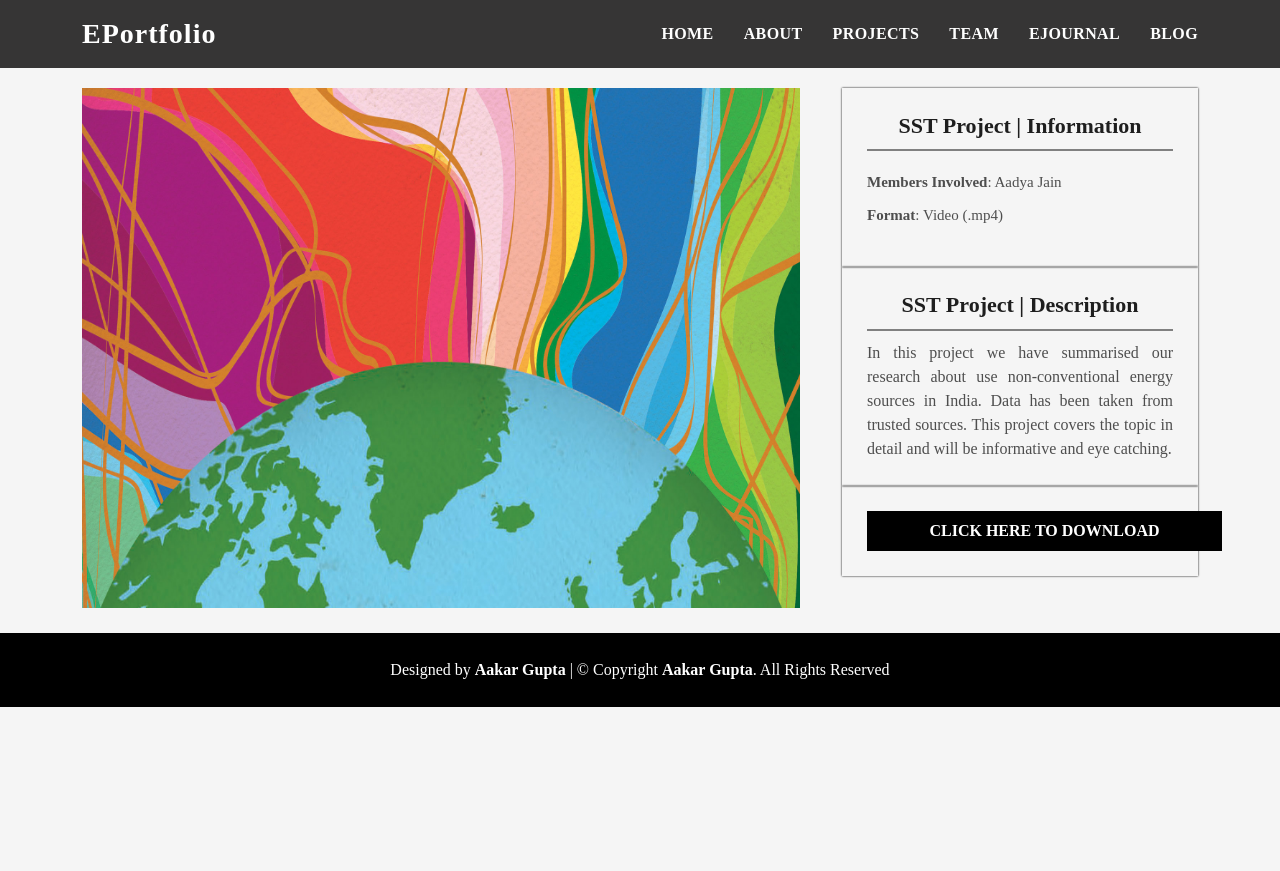
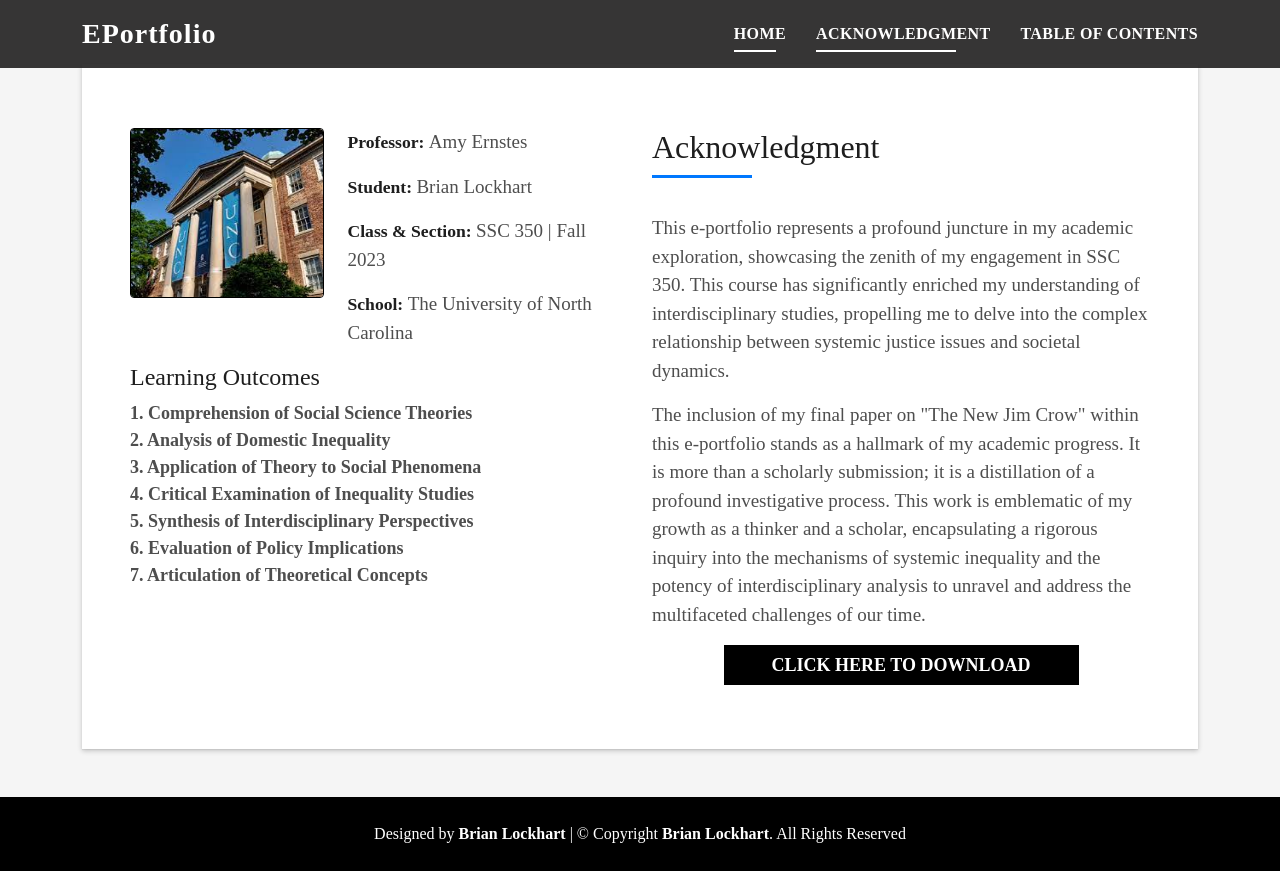
Before and after one commit to DeviScript/LockhartFolio, a website: page html/projects/ssc350.html in a window 1280 px wide. Before the commit the page ends 800 px from the top, so only its background shows below. Drawn offline with Linux system fonts and the light colour scheme.

Commit message:
updated ssc350

```diff
--- a/html/projects/ssc350.html
+++ b/html/projects/ssc350.html
@@ -5,10 +5,12 @@
   <meta charset="utf-8">
   <meta content="width=device-width, initial-scale=1.0" name="viewport">
 
-    <title>Group 1 (10B) | SST</title>
+  <title>SSC 350</title>
 
   <link href="https://www.freeiconspng.com/thumbs/book-icon/book-stack-icon--icon-search-engine-16.png" rel="icon">
-    <link href="https://upload.wikimedia.org/wikipedia/commons/thumb/b/b2/Black_book_icon.svg/1024px-Black_book_icon.svg.png" rel="apple-touch-icon">
+  <link
+    href="https://upload.wikimedia.org/wikipedia/commons/thumb/b/b2/Black_book_icon.svg/1024px-Black_book_icon.svg.png"
+    rel="apple-touch-icon">
 
   <link href="../../assets/vendor/bootstrap/css/bootstrap.min.css" rel="stylesheet">
   <link href="../../assets/vendor/bootstrap-icons/bootstrap-icons.css" rel="stylesheet">
@@ -25,56 +27,86 @@
 
       <nav id="navbar" class="navbar">
         <ul>
-              <li><a class="nav-link scrollto" href="../../index.html#hero">Home</a></li>
-              <li><a class="nav-link scrollto" href="../../index.html#about">About</a></li>
-              <li><a class="nav-link scrollto" href="../../index.html#projects">Projects</a></li>
-              <li><a class="nav-link scrollto" href="../../index.html#work">Team</a></li>
-              <li><a class="nav-link scrollto" href="../../index.html#ejournal">Ejournal</a></li>
-              <li><a class="nav-link scrollto" href="../../index.html#blog">Blog</a></li>
+          <li><a class="nav-link scrollto active" href="#hero">Home</a></li>
+          <li><a class="nav-link scrollto" href="../../index.html#about">Acknowledgment</a></li>
+          <li><a class="nav-link scrollto" href="../../index.html#projects">Table of Contents</a></li>
         </ul>
         <i class="bi bi-list mobile-nav-toggle"></i>
       </nav>
     </div>
+
   </header>
-    <div class="project-detail">
   <main id="main">
-        <!-- ======= Portfolio Details Section ======= -->
-        <section id="portfolio-details" class="portfolio-details">
+    <!-- ======= About Section ======= -->
+    <section id="about" class="about-mf sect-pt4 route">
       <div class="container">
-
-            <div class="row gy-4">
-
-                <div class="col-lg-8">
-                <div class="portfolio-details-slider swiper-container">
-                    <img src="../../assets/img/sst.jpg">
+        <div class="row">
+          <div class="col-sm-12">
+            <div class="box-shadow-full">
+              <div class="row">
+                <!-- First Column -->
+                <div class="col-md-6">
+                  <div class="row">
+                    <div class="col-sm-6 col-md-5">
+                      <div class="about-img">
+                        <img src="..\..\assets\img\Apeejay Noida.png" class="img-fluid rounded b-shadow-a" alt="">
                       </div>
                     </div>
-
-                <div class="col-lg-4">
+                    <div class="col-sm-6 col-md-7">
+                      <div class="about-info">
+                        <p><span class="title-s">Professor: </span> <span>Amy Ernstes</span></p>
+                        <p><span class="title-s">Student: </span> <span>Brian Lockhart</span></p>
+                        <p><span class="title-s">Class & Section: </span> <span>SSC 350 | Fall 2023</span></p>
+                        <p><span class="title-s">School: </span> <span>The University of North Carolina</span></p>
+                      </div>
+                    </div>
+                  </div>
+                  <div class="skill-mf">
+                    <h4>Learning Outcomes</h4>
+                    <span><b>1. Comprehension of Social Science Theories</b></span><br>
+                    <span><b>2. Analysis of Domestic Inequality</b></span><br>
+                    <span><b>3. Application of Theory to Social Phenomena</b></span><br>
+                    <span><b>4. Critical Examination of Inequality Studies</b></span><br>
+                    <span><b>5. Synthesis of Interdisciplinary Perspectives</b></span><br>
+                    <span><b>6. Evaluation of Policy Implications</b></span><br>
+                    <span><b>7. Articulation of Theoretical Concepts</b></span><br>
+                  </div>
+                </div>
+                <!-- Second Column -->
+                <div class="col-md-6">
+                  <div class="about-me pt-4 pt-md-0">
+                    <div class="title-box-2">
+                      <h5 class="title-left">
+                        Acknowledgment
+                      </h5>
+                    </div>
+                    <p class="lead">
+                      This e-portfolio represents a profound juncture in my academic exploration, showcasing the zenith
+                      of my engagement in SSC 350. This course has significantly enriched my understanding of
+                      interdisciplinary studies, propelling me to delve into the complex relationship between systemic
+                      justice issues and societal dynamics.
+                    </p>
+                    <p class="lead">
+                      The inclusion of my final paper on "The New Jim Crow" within this e-portfolio stands as a hallmark
+                      of my academic progress. It is more than a scholarly submission; it is a distillation of a
+                      profound investigative process. This work is emblematic of my growth as a thinker and a scholar,
+                      encapsulating a rigorous inquiry into the mechanisms of systemic inequality and the potency of
+                      interdisciplinary analysis to unravel and address the multifaceted challenges of our time.
+                    </p>
                     <div class="portfolio-info">
-                    <center><h3>SST Project | Information</h3></center>
-                    <ul>
-                        <li><strong>Members Involved</strong>: Aadya Jain</li>
-                        <li><strong>Format</strong>: Video (.mp4)</li>
-                    </ul>
-                </div>
-                <div class="portfolio-info">
-                  <center><h3 class="contrib">SST Project | Description</h3></center>
-                  In this project we have summarised our research about use non-conventional energy sources in India. Data has been taken from trusted sources. This project covers the topic in detail and will be informative and eye catching.
-                </div>
-                <div class="portfolio-info">
-                    <a href="../../assets/data/project-data/sst.mp4" download>
-                      <center><button class="home-btn-portfolio" type="submit">CLICK HERE TO DOWNLOAD</button></center>
+                      <a href="../../assets/data/project-data/lis200.pdf" download>
+                        <center><button class="home-btn-portfolio" type="submit">CLICK HERE TO DOWNLOAD</button>
+                        </center>
                       </a>
                     </div>
-
                   </div>
-
                 </div>
-        </section><!-- End Portfolio Details Section -->
-
+              </div>
+            </div>
+          </div>
+        </div>
+    </section><!-- End About Section -->
   </main><!-- End #main -->
-    </div>
 
   <!-- ======= Footer ======= -->
   <footer>
@@ -83,7 +115,8 @@
         <div class="col-sm-12">
           <div class="copyright-box">
             <div class="credits">
-                Designed by <a href="https://github.com/AakarGupta-coder"><b>Aakar Gupta</b></a> | &copy; Copyright <strong>Aakar Gupta</strong>. All Rights Reserved
+              Designed by <a href="https://github.com/bslockharts"><b>Brian Lockhart</b></a> | &copy; Copyright
+              <strong>Brian Lockhart</strong>. All Rights Reserved
             </div>
           </div>
         </div>
@@ -93,7 +126,8 @@
   <!-- End  Footer -->
 
   <div id="preloader"></div>
-  <a href="#" class="back-to-top d-flex align-items-center justify-content-center"><i class="bi bi-arrow-up-short"></i></a>
+  <a href="#" class="back-to-top d-flex align-items-center justify-content-center"><i
+      class="bi bi-arrow-up-short"></i></a>
 
   <!-- Vendor JS Files -->
   <script src="../../assets/vendor/bootstrap/js/bootstrap.bundle.min.js"></script>
```
Lines whose indentation alone changed are shown as unchanged.
